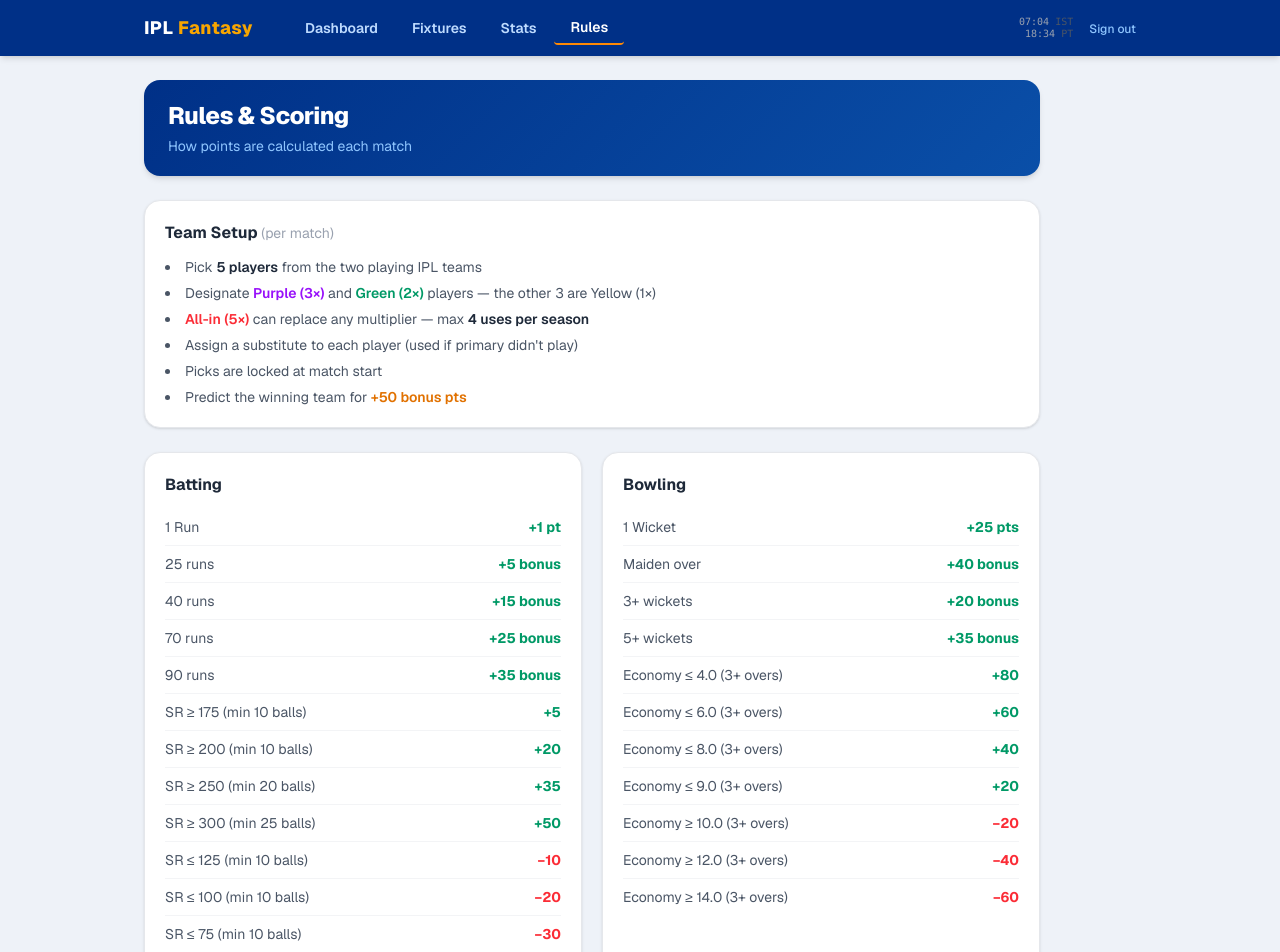
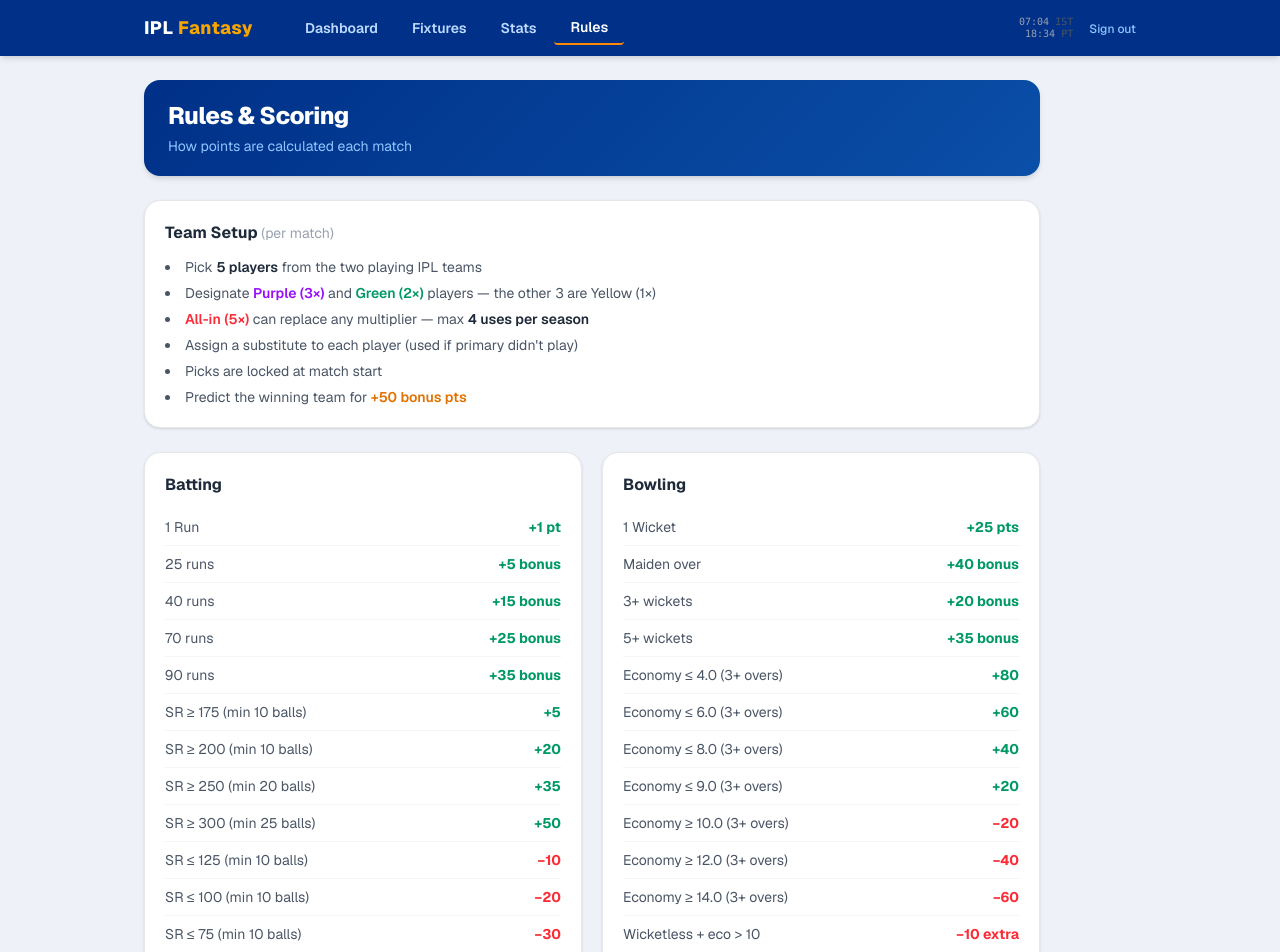
Before and after one commit to keer-karthik/ipl-fantasy, a Next.js app: page /rules in a window 1280 px wide. Shown: the top 952 px of the page. Built offline with nearby package versions, Linux system fonts and the light colour scheme; a web font is replaced by a local one.

Commit message:
Add wicketless economy penalties to rules page

```diff
--- a/src/app/rules/page.tsx
+++ b/src/app/rules/page.tsx
@@ -77,6 +77,8 @@
                 ['Economy ≥ 10.0 (3+ overs)', '−20'],
                 ['Economy ≥ 12.0 (3+ overs)', '−40'],
                 ['Economy ≥ 14.0 (3+ overs)', '−60'],
+                ['Wicketless + eco > 10', '−10 extra'],
+                ['Wicketless + eco > 12', '−20 extra'],
               ].map(([m, p]) => tableRow(m, p))}
             </tbody>
           </table>
```
